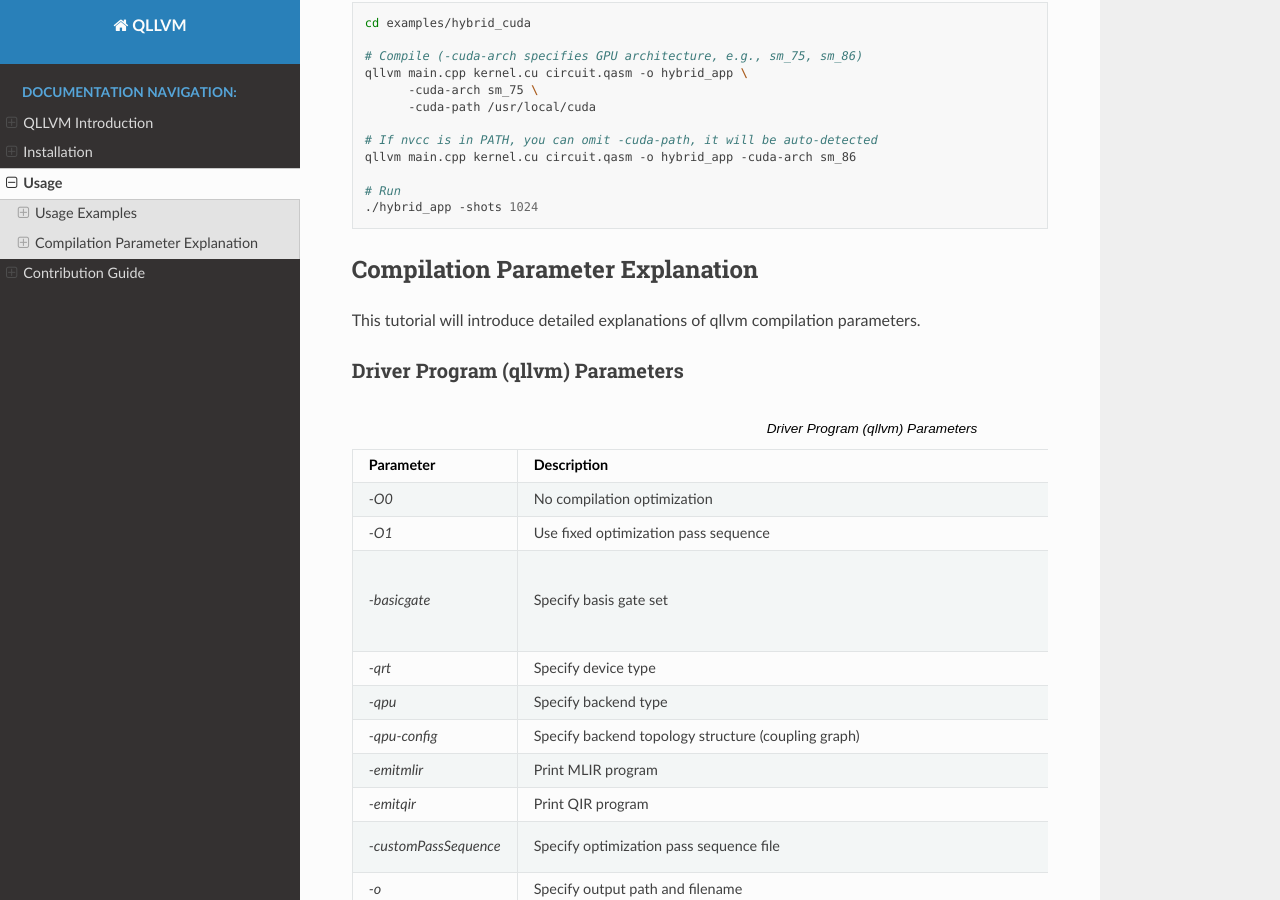
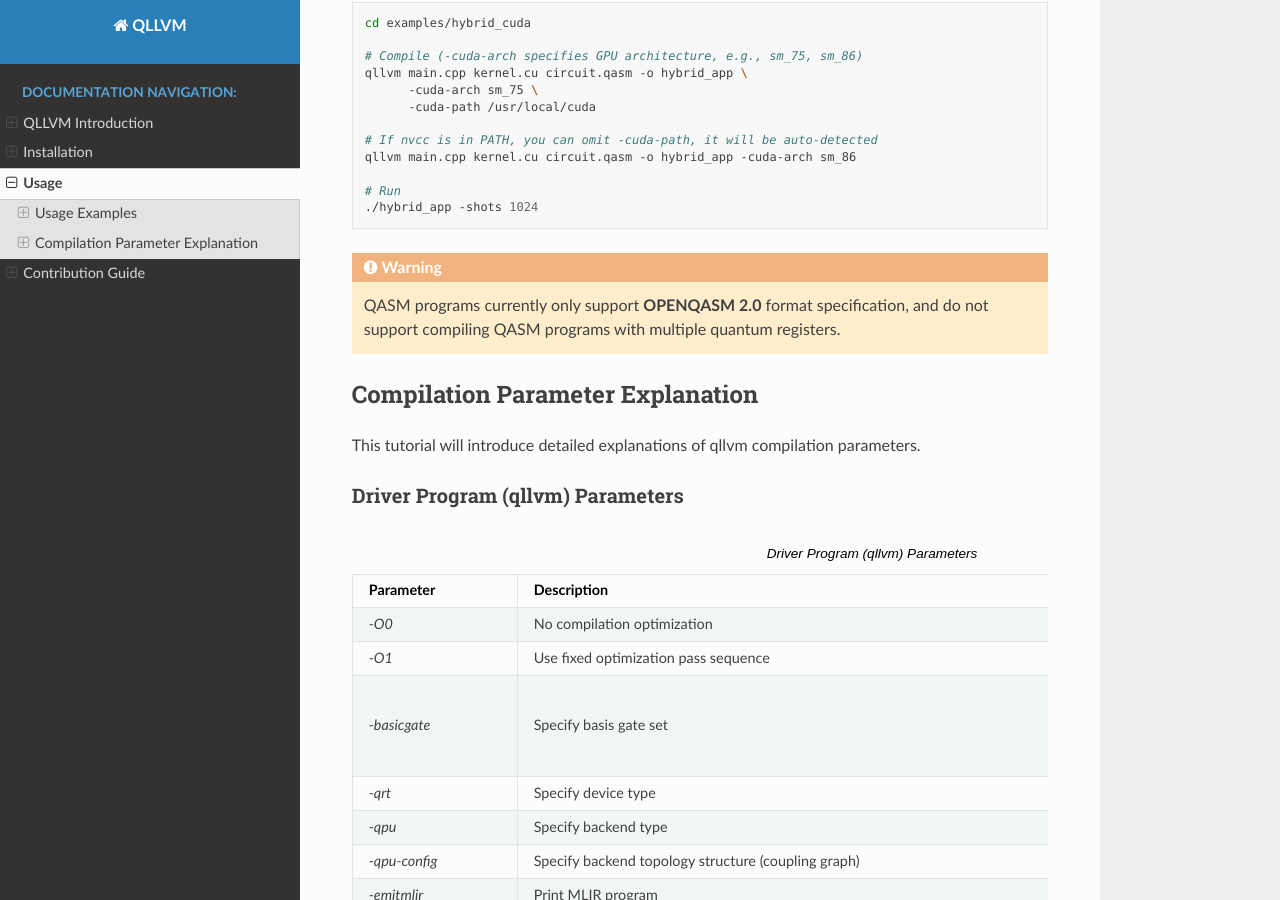
Before and after one commit to mobaize/qllvm-documentation, a Sphinx documentation site: the page built from docs/source/usage.en.rst, in a window 1280 px wide and 900 px high, scrolled down 6958 px. Built offline with Sphinx 7.4.7 and the Read the Docs theme 3.1.0, drawn with Linux system fonts in a browser that asks for light colours.

Commit message:
add contribution

```diff
--- a/docs/source/contributing.en.rst
+++ b/docs/source/contributing.en.rst
@@ -201,9 +201,6 @@
    :width: 80%
 
 |
-
-.. warning::
-   QASM programs currently only support **OPENQASM 2.0** format specification, and do not support compiling QASM programs with multiple quantum registers.
 
 **2. Add Routing**
 
--- a/docs/source/contributing.rst
+++ b/docs/source/contributing.rst
@@ -199,9 +199,6 @@
    :width: 80%
 
 |
-
-.. warning::
-   QASM 程序当前仅支持 **OPENQASM 2.0** 格式规范，不支持编译含多种量子寄存器的 QASM 程序。
 
 **2. 添加路由**
 
--- a/docs/source/usage.en.rst
+++ b/docs/source/usage.en.rst
@@ -331,6 +331,7 @@
 
 `.bc` is standard LLVM bitcode, which can be loaded by tools like [qir-alliance/qir-runner](https://github.com/qir-alliance/qir-runner) (requires Python 3.9+).
 
+
 .. _classical-quantum-hybrid-compilation:
 
 Compiling Classical-Quantum Hybrid Programs
@@ -398,6 +399,10 @@
 
     # Run
     ./hybrid_app -shots 1024
+
+.. warning::
+   QASM programs currently only support **OPENQASM 2.0** format specification, and do not support compiling QASM programs with multiple quantum registers.
+
 
 .. _compilation-parameter-explanation:
 
--- a/docs/source/usage.rst
+++ b/docs/source/usage.rst
@@ -403,7 +403,8 @@
     # 运行
     ./hybrid_app -shots 1024
 
-
+.. warning::
+   QASM 程序当前仅支持 **OPENQASM 2.0** 格式规范，不支持编译含多种量子寄存器的 QASM 程序。
 
 编译参数说明
 ------------
```
Also changed, not shown: 14 other files.
